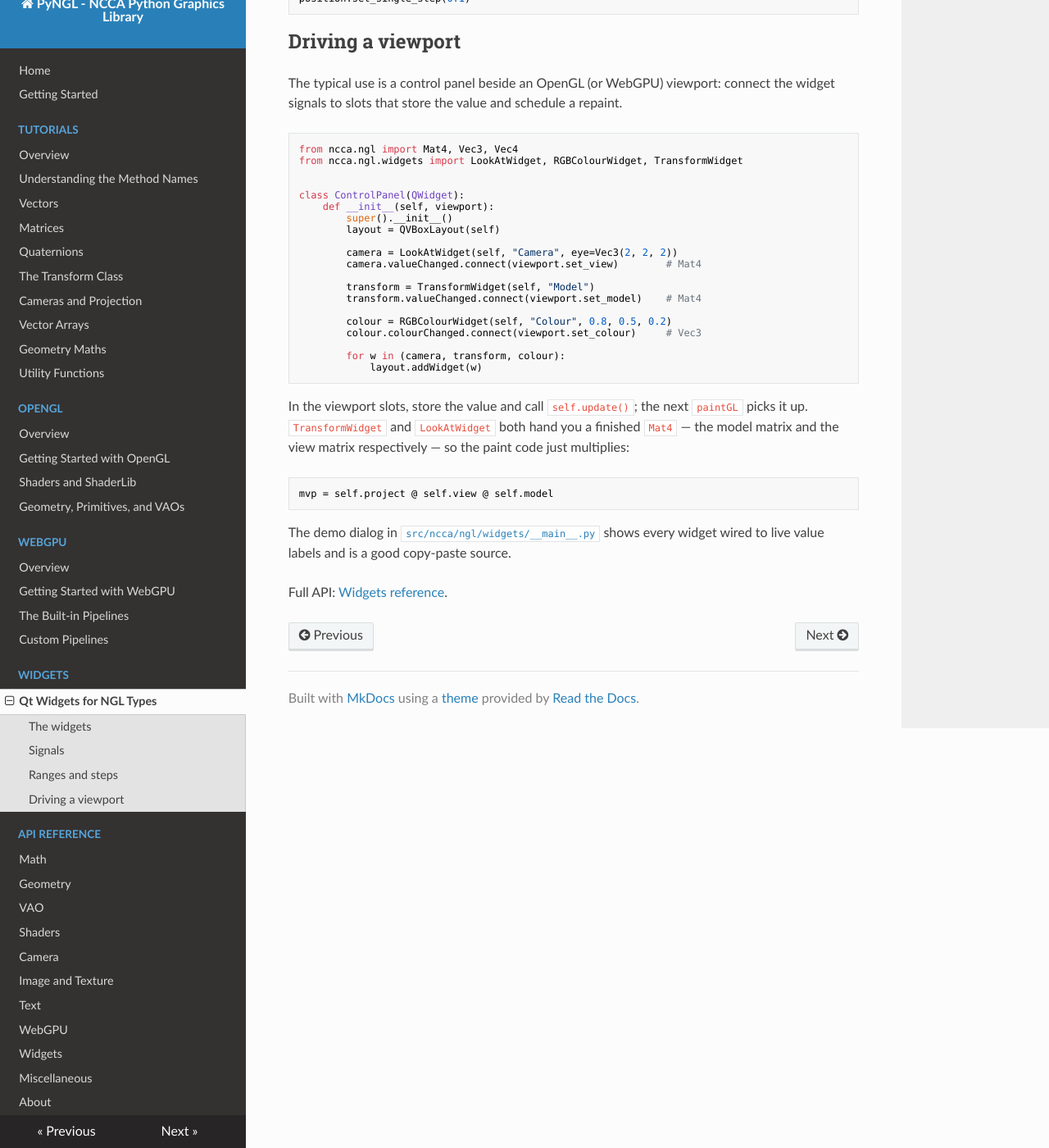
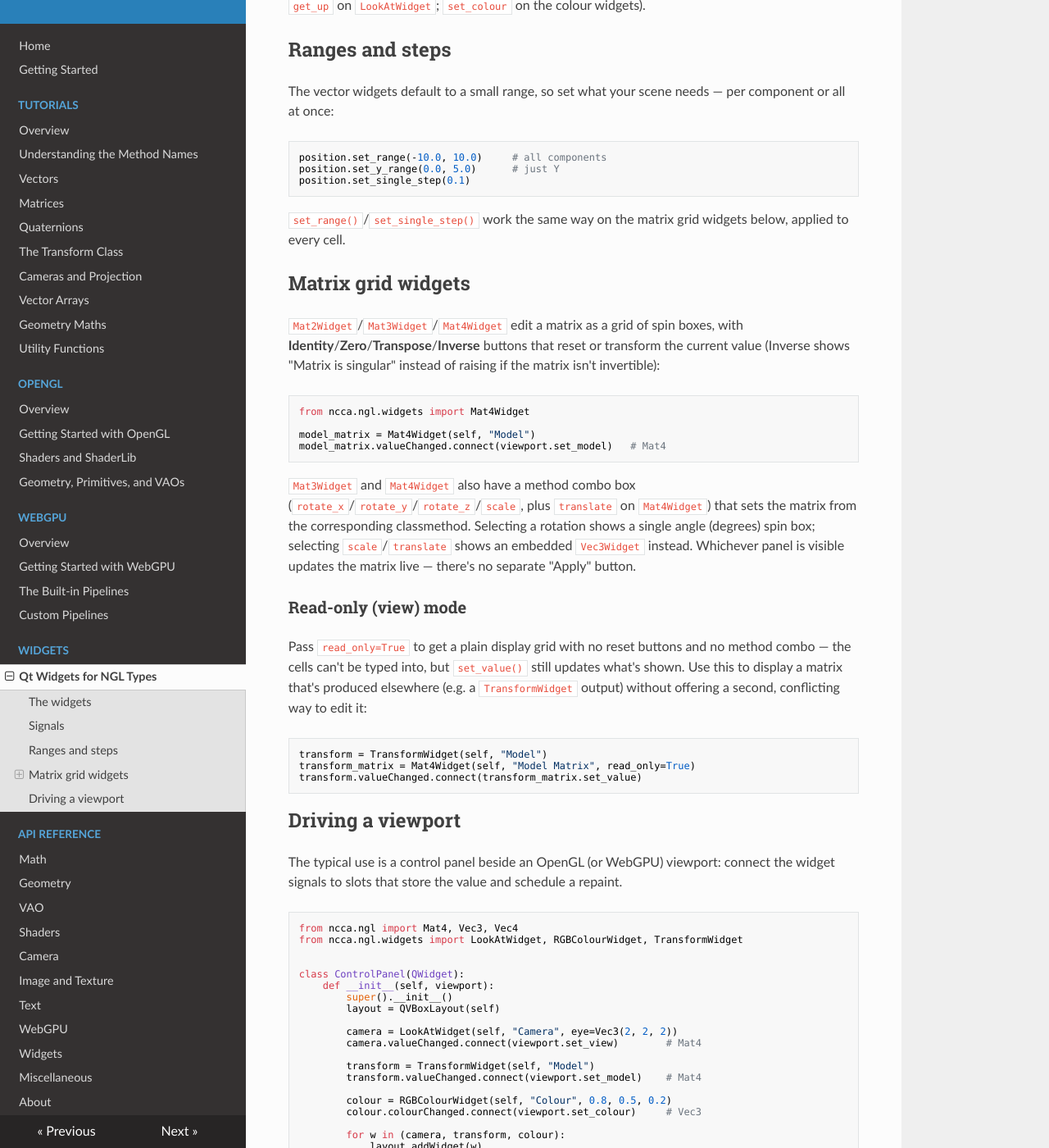
Before and after one commit to NCCA/PyNGL, an MkDocs documentation site: the page built from docs/docs/widgets/index.md, in a window 1280 px wide and 1400 px high, scrolled down 1421 px. Shown: the whole window at 82% size. Built offline with MkDocs 1.6.1, drawn with Linux system fonts in a browser that asks for light colours; nearby versions of some CDN libraries; some of the changed text lies outside the part shown.

Commit message:
docs: cover Mat2/3/4Widget in the Qt Widgets guide
docs/docs/widgets/index.md (hand-written guide, not mkdocstrings-
generated) never mentioned the matrix grid widgets added across the
last three PRs. Add them to the widget table, note their differing
constructor shape (no initial-value arg), and add a "Matrix grid
widgets" section covering the reset buttons, the Mat3/Mat4 method combo
box, and the read_only view mode with a TransformWidget-driven example.

Co-Authored-By: Claude Sonnet 5 <noreply@anthropic.com>

````diff
--- a/docs/docs/widgets/index.md
+++ b/docs/docs/widgets/index.md
@@ -19,14 +19,17 @@ uv run python -m ncca.ngl.widgets
 | `Vec2Widget` | two spin boxes | `valueChanged(Vec2)` |
 | `Vec3Widget` | three spin boxes | `valueChanged(Vec3)` |
 | `Vec4Widget` | four spin boxes | `valueChanged(Vec4)` |
+| `Mat2Widget` | 2x2 grid + reset buttons | `valueChanged(Mat2)` |
+| `Mat3Widget` | 3x3 grid + reset buttons + method combo | `valueChanged(Mat3)` |
+| `Mat4Widget` | 4x4 grid + reset buttons + method combo | `valueChanged(Mat4)` |
 | `TransformWidget` | position / rotation / scale | `valueChanged(Mat4)` |
 | `LookAtWidget` | eye / look / up | `valueChanged(Mat4)` (a `look_at` view matrix) |
 | `RGBColourWidget` | RGB sliders + colour dialog | `colourChanged(Vec3)` |
 | `RGBAColourWidget` | RGBA sliders + colour dialog | `colourChanged(Vec4)` |
 
-All widgets share the constructor shape
-`Widget(parent=None, name="", <initial value...>)` — `name` is the label
-shown on the widget frame:
+The vector, transform, look-at and colour widgets share the constructor
+shape `Widget(parent=None, name="", <initial value...>)` — `name` is the
+label shown on the widget frame:
 
 ```python
 from ncca.ngl import Vec3
@@ -34,6 +37,10 @@ from ncca.ngl.widgets import Vec3Widget
 
 position = Vec3Widget(self, "Position", Vec3(0, 1, 0))
 ```
+
+The matrix widgets (below) instead take `Widget(parent=None, name="",
+read_only=False)` — no initial-value argument, since they always start
+from an identity matrix; use `set_value()` to set a starting value.
 
 ## Signals
 
@@ -61,6 +68,45 @@ needs — per component or all at once:
 position.set_range(-10.0, 10.0)     # all components
 position.set_y_range(0.0, 5.0)      # just Y
 position.set_single_step(0.1)
+```
+
+`set_range()`/`set_single_step()` work the same way on the matrix grid
+widgets below, applied to every cell.
+
+## Matrix grid widgets
+
+`Mat2Widget`/`Mat3Widget`/`Mat4Widget` edit a matrix as a grid of spin
+boxes, with **Identity**/**Zero**/**Transpose**/**Inverse** buttons that
+reset or transform the current value (Inverse shows "Matrix is singular"
+instead of raising if the matrix isn't invertible):
+
+```python
+from ncca.ngl.widgets import Mat4Widget
+
+model_matrix = Mat4Widget(self, "Model")
+model_matrix.valueChanged.connect(viewport.set_model)   # Mat4
+```
+
+`Mat3Widget` and `Mat4Widget` also have a method combo box
+(`rotate_x`/`rotate_y`/`rotate_z`/`scale`, plus `translate` on
+`Mat4Widget`) that sets the matrix from the corresponding classmethod.
+Selecting a rotation shows a single angle (degrees) spin box; selecting
+`scale`/`translate` shows an embedded `Vec3Widget` instead. Whichever
+panel is visible updates the matrix live — there's no separate "Apply"
+button.
+
+### Read-only (view) mode
+
+Pass `read_only=True` to get a plain display grid with no reset buttons
+and no method combo — the cells can't be typed into, but `set_value()`
+still updates what's shown. Use this to display a matrix that's produced
+elsewhere (e.g. a `TransformWidget` output) without offering a second,
+conflicting way to edit it:
+
+```python
+transform = TransformWidget(self, "Model")
+transform_matrix = Mat4Widget(self, "Model Matrix", read_only=True)
+transform.valueChanged.connect(transform_matrix.set_value)
 ```
 
 ## Driving a viewport
````
